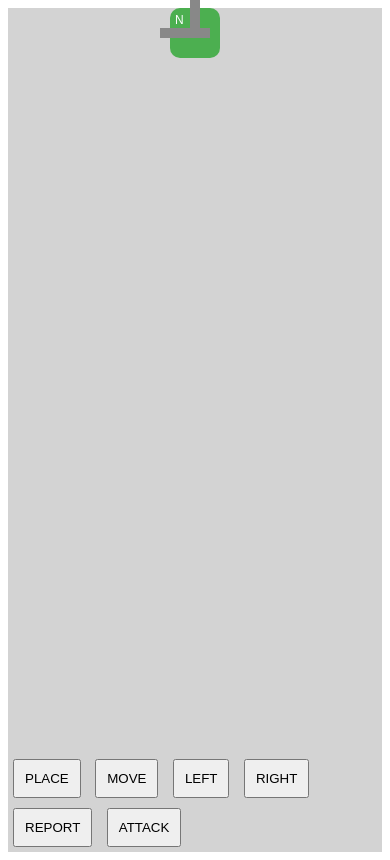
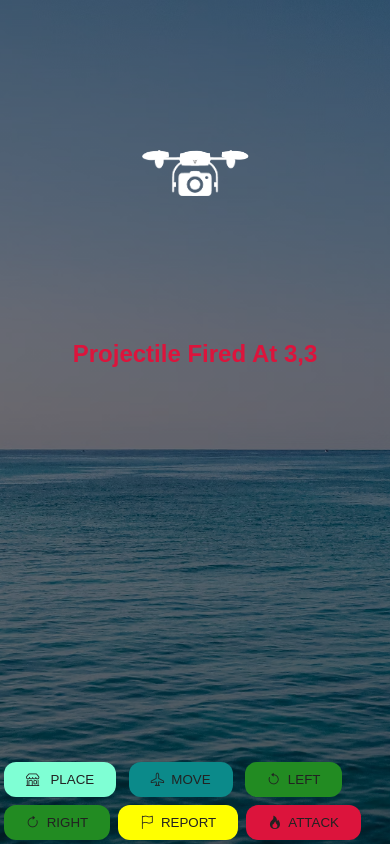
Before and after one commit to mhlunguep/GamesGlobal, a plain HTML site: page index.html in a window 390 px wide. Both pictures are taken after a click on the button "ATTACK". Drawn offline with nearby package versions, Linux system fonts and the light colour scheme.

Commit message:
Make Changes to all the files

```diff
--- /dev/null
+++ b/css/styles.css
@@ -0,0 +1,154 @@
+* {
+    margin: 0;
+    padding: 0;
+}
+
+body {
+    font-family: Arial, sans-serif;
+}
+
+.controls {
+    margin-top: auto;
+}
+
+#banner {
+    display: flex;
+    flex-direction: column;
+    justify-content: space-between;
+    align-items: center;
+    width: 100%;
+    height: 100vh;
+    position: absolute;
+    background-image: linear-gradient(rgba(0, 0, 0, 0.5),
+            rgba(0, 0, 0, 0.5)),
+        url(/imgs/ocean.avif);
+    background-position: center;
+    background-size: cover;
+}
+
+#drone-box {
+    margin: 150px auto;
+    transition: 2s;
+    width: 200px;
+    position: relative;
+    transition: 3s;
+}
+
+.drone-pic {
+    width: 100%;
+}
+
+.left-pic {
+    width: 80px;
+    top: 0;
+    left: -11px;
+    position: absolute;
+    animation: rotation 0.3s linear infinite;
+}
+
+.right-pic {
+    width: 80px;
+    top: 0;
+    right: -11px;
+    position: absolute;
+    animation: rotation 0.3s linear infinite;
+}
+
+@keyframes rotation {
+    100% {
+        transform: rotateY(360deg);
+    }
+}
+
+button {
+    margin: 4px;
+    padding: 10px 22px;
+    cursor: pointer;
+    border-radius: 12px;
+    border: none;
+    color: #222;
+    font-weight: 500;
+}
+
+#placeBtn {
+    background-color: #7FFFD4;
+}
+
+#moveBtn {
+    background-color: #0b8a8a;
+}
+
+#leftBtn,
+#rightBtn {
+    background: #228B22;
+}
+
+#reportBtn {
+    background-color: #FFFF00;
+}
+
+#attackBtn {
+    background-color: #DC143C;
+}
+
+/* CSS Styles for Custom Pop-up */
+.custom-popup {
+    display: none;
+    position: fixed;
+    z-index: 9999;
+    left: 0;
+    top: 0;
+    width: 100%;
+    height: 100%;
+    overflow: auto;
+    transition: transform 0.5s ease-in-out;
+    background-color: rgba(0, 0, 0, 0.4);
+}
+
+.popup-content {
+    background-color: #ffff00f2;
+    margin: 10% auto;
+    padding: 13px;
+    width: 80%;
+    border-radius: 30px;
+    max-width: 250px;
+    position: relative;
+}
+
+.close {
+    color: #aaa;
+    float: right;
+    font-size: 28px;
+    font-weight: bold;
+    cursor: pointer;
+}
+
+.close:hover,
+.close:focus {
+    color: black;
+    text-decoration: none;
+    cursor: pointer;
+}
+
+.content {
+    padding: 20px;
+}
+
+#attackInfo {
+    color: #DC143C;
+    font-weight: 700;
+    line-height: 0.3;
+}
+
+@media only screen and (max-width: 768px) {
+
+    #drone-box {
+        width: 150px;
+    }
+}
+
+@media only screen and (max-width: 480px) {
+    #drone-box {
+        width: 100px;
+    }
+}
--- a/index.html
+++ b/index.html
@@ -6,61 +6,35 @@
       name="viewport"
       content="width=device-width, initial-scale=1.0" />
     <title>Toy Drone Simulation</title>
+    <link rel="stylesheet" href="https://cdn.jsdelivr.net/npm/bootstrap-icons@1.11.3/font/bootstrap-icons.min.css">
     <link
       rel="stylesheet"
-      href="styles.css" />
-
-    <style>
-      /* CSS Styles for Custom Pop-up */
-      .custom-popup {
-        display: none;
-        position: fixed;
-        z-index: 9999;
-        left: 0;
-        top: 0;
-        width: 100%;
-        height: 100%;
-        overflow: auto;
-        background-color: rgba(0, 0, 0, 0.4);
-      }
-
-      .popup-content {
-        background-color: #fefefe;
-        margin: 10% auto;
-        padding: 20px;
-        border: 1px solid #888;
-        width: 80%;
-        max-width: 250px;
-        position: relative;
-      }
-
-      .close {
-        color: #aaa;
-        float: right;
-        font-size: 28px;
-        font-weight: bold;
-        cursor: pointer;
-      }
-
-      .close:hover,
-      .close:focus {
-        color: black;
-        text-decoration: none;
-        cursor: pointer;
-      }
-
-      .content {
-        padding: 20px;
-      }
-    </style>
+      href="css/styles.css" />
   </head>
   <body>
     <body>
-      <div class="container">
-        <div
-          id="drone"
-          class="drone">
-          <div class="direction-indicator">N</div>
+      <div id="banner">
+        <div id="drone-box">
+          <div id="fire"></div>
+          <img
+            src="imgs/drone.png"
+            class="drone-pic" /><img
+            src="imgs/drone-left.png"
+            class="left-pic" /><img
+            src="imgs/drone-right.png"
+            class="right-pic" />
+        </div>
+
+        <h2 id="attackInfo"></h2>
+
+
+        <div class="controls">
+          <button id="placeBtn"><i class="bi bi-shop"></i> &nbsp; PLACE</button>
+          <button id="moveBtn"><i class="bi bi-airplane"></i>&nbsp; MOVE</button>
+          <button id="leftBtn"><i class="bi bi-arrow-counterclockwise"></i>&nbsp; LEFT</button>
+          <button id="rightBtn"><i class="bi bi-arrow-clockwise"></i>&nbsp; RIGHT</button
+          ><button id="reportBtn"><i class="bi bi-flag"></i>&nbsp; REPORT</button
+          ><button id="attackBtn"><i class="bi bi-fire"></i>&nbsp; ATTACK</button>
         </div>
 
         <div
@@ -76,87 +50,16 @@
               id="popupContent"
               class="content"></div>
           </div>
-        </div>
+      </div>
 
-        <div class="controls">
-          <button id="placeBtn">PLACE</button>
-          <button id="moveBtn">MOVE</button>
-          <button id="leftBtn">LEFT</button>
-          <button id="rightBtn">RIGHT</button>
-          <button id="reportBtn">REPORT</button>
-          <button id="attackBtn">ATTACK</button>
-        </div>
-      </div>
-      <script src="script.js"></script>
       <script src="https://cdn.jsdelivr.net/npm/@mojs/core"></script>
-      <script src="attackButton.js"></script>
+      <script src="/js/ToyDrone.js"></script>
+      <script src="js/attackButton.js"></script>
+      <script src="js/moveButton.js"></script>
+      <script src="js/leftButton.js"></script>
+      <script src="js/rightButton.js"></script>
+      <script src="js/reportButton.js"></script>
+      <script src="js/place.js"></script>
     </body>
-
-    <script>
-      // Get references to the buttons
-      const moveButton = document.getElementById('moveBtn');
-      const leftButton = document.getElementById('leftBtn');
-      const rightButton = document.getElementById('rightBtn');
-
-      const reportButton = document.getElementById('reportBtn');
-      const attackButton = document.getElementById('attackBtn');
-
-      // Add event listeners to the buttons
-      moveButton.addEventListener('click', function () {
-        // Invoke the move method of the drone object when the MOVE button is clicked
-        drone.move();
-        // Update the position of the drone on the page
-        updateDronePosition();
-      });
-
-      leftButton.addEventListener('click', function () {
-        // Invoke the left method of the drone object when the LEFT button is clicked
-        drone.left();
-        // Update the position of the drone on the page
-        updateDronePosition();
-      });
-
-      rightButton.addEventListener('click', function () {
-        // Invoke the right method of the drone object when the RIGHT button is clicked
-        drone.right();
-        // Update the position of the drone on the page
-        updateDronePosition();
-      });
-
-      // Add event listener to the REPORT button
-      reportButton.addEventListener('click', function () {
-        // Invoke the report method of the drone object when the REPORT button is clicked
-        const reportResult = drone.report();
-
-        // Populate the pop-up content with the report result
-        document.getElementById('popupContent').innerHTML =
-          'Position of the Drone: <br>' + reportResult;
-
-        // Show the custom pop-up
-        document.getElementById('customPopup').style.display = 'block';
-      });
-
-      // Add event listener to the close button of the custom pop-up
-      document
-        .getElementById('popupClose')
-        .addEventListener('click', function () {
-          // Hide the custom pop-up when the close button is clicked
-          document.getElementById('customPopup').style.display = 'none';
-        });
-
-      // // Add event listeners to the buttons
-      // reportButton.addEventListener('click', function () {
-      //   // Invoke the report method of the drone object when the REPORT button is clicked
-      //   const reportResult = drone.report();
-      //   // Log the report result to the console
-      //   //console.log(reportResult);
-      //   alert(reportResult);
-      // });
-
-      attackButton.addEventListener('click', function () {
-        // Invoke the attack method of the drone object when the ATTACK button is clicked
-        drone.attack();
-      });
-    </script>
   </body>
 </html>
--- a/script.js
+++ b/js/ToyDrone.js
@@ -82,44 +82,34 @@ class ToyDrone {
     let attackX = this.x;
     let attackY = this.y;
 
-    switch (this.direction) {
-      case 'NORTH':
-        attackY += 2;
-        break;
-      case 'EAST':
-        attackX += 2;
-        break;
-      case 'SOUTH':
-        attackY -= 2;
-        break;
-      case 'WEST':
-        attackX -= 2;
-        break;
+    let attackMessage;
+    if (this.isValidPosition(attackX, attackY)) {
+      attackMessage = ` Projectile Fired At ${attackX},${attackY}`;
+    } else {
+      attackMessage = 'No free spaces for attack';
     }
 
-    if (this.isValidPosition(attackX, attackY)) {
-      console.log(`Projectile fired at ${attackX},${attackY}`);
-    } else {
-      console.log('No free spaces for attack');
-    }
+    // Update the UI element with the attack information
+    document.getElementById('attackInfo').innerText = attackMessage;
+
+    // Clear the message after 4 seconds
+    setTimeout(function () {
+      document.getElementById('attackInfo').innerText = '';
+    }, 4000); // 4000 milliseconds = 4 seconds
   }
 }
 
+// Function to update drone position on the page
 function updateDronePosition() {
-  // Get a reference to the drone element
-  const droneElement = document.getElementById('drone');
-
-  // Update the drone's position on the page based on its x and y coordinates
-  // and direction
-  droneElement.style.left = `${drone.x * 50}px`; // Assuming each grid cell is 50px wide
-  droneElement.style.top = `${drone.y * 50}px`; // Assuming each grid cell is 50px tall
-  // You might also rotate the drone element based on its direction
+  const droneElement = document.getElementById('drone-box');
+  droneElement.style.left = `${drone.x * 50}px`;
+  droneElement.style.top = `${drone.y * 50}px`;
   droneElement.style.transform = `rotate(${getRotationAngle(
     drone.direction
   )}deg)`;
 }
 
-// Function to get the rotation angle based on direction
+// Function to get rotation angle based on direction
 function getRotationAngle(direction) {
   switch (direction) {
     case 'NORTH':
--- /dev/null
+++ b/js/attackButton.js
@@ -0,0 +1,21 @@
+// const box = document.getElementById('fire');
+
+// const burst = new mojs.Burst({
+//   parent: box,
+//   radius: { 0: 300 },
+//   count: 10,
+//   children: {
+//     shape: 'polygon',
+//     fill: { '#DC143C': 'orange' },
+//     radius: 30,
+//     rotate: { 360: 20 },
+//     duration: 3000,
+//   },
+// });
+
+var attack = document.getElementById('attackBtn');
+attack.addEventListener('click', function (e) {
+  // burst.replay();
+
+  drone.attack();
+});
--- /dev/null
+++ b/js/place.js
@@ -0,0 +1,4 @@
+document.getElementById('placeBtn').addEventListener('click', function () {
+  drone.place(0, 0, 'NORTH');
+  updateDronePosition();
+});
--- a/styles.css
+++ /dev/null
@@ -1,67 +0,0 @@
-body {
-    font-family: Arial, sans-serif;
-}
-
-.container {
-    display: flex;
-    flex-direction: column;
-    /* Arrange children in a column */
-    justify-content: space-between;
-    /* Space items evenly along the vertical axis */
-    align-items: center;
-    height: 100vh;
-    background-color: lightgray;
-}
-
-.controls {
-    margin-top: auto;
-    /* Push controls to the bottom */
-}
-
-.drone {
-    width: 50px;
-    height: 50px;
-    background-color: #4CAF50;
-    /* Green color for the main body */
-    position: relative;
-    border-radius: 10px;
-    /* Rounded corners for the main body */
-}
-
-.drone::before {
-    content: '';
-    position: absolute;
-    width: 10px;
-    height: 30px;
-    background-color: #888;
-    /* Dark gray color for the propeller arms */
-    top: -10px;
-    left: 50%;
-    transform: translateX(-50%);
-}
-
-.drone::after {
-    content: '';
-    position: absolute;
-    width: 50px;
-    height: 10px;
-    background-color: #888;
-    /* Dark gray color for the propeller arms */
-    top: 50%;
-    left: -10px;
-    transform: translateY(-50%);
-}
-
-.direction-indicator {
-    position: absolute;
-    top: 5px;
-    left: 5px;
-    font-size: 12px;
-    color: white;
-}
-
-button {
-    margin: 5px;
-    padding: 10px;
-    cursor: pointer;
-}
```
Also changed, not shown: attackButton.js (deleted, +0 -19 lines), js/leftButton.js (added, +7 -0 lines), js/moveButton.js (added, +8 -0 lines), js/reportButton.js (added, +19 -0 lines), js/rightButton.js (added, +7 -0 lines), imgs/drone-left.png (added), imgs/drone-right.png (added), imgs/drone.png (added).
